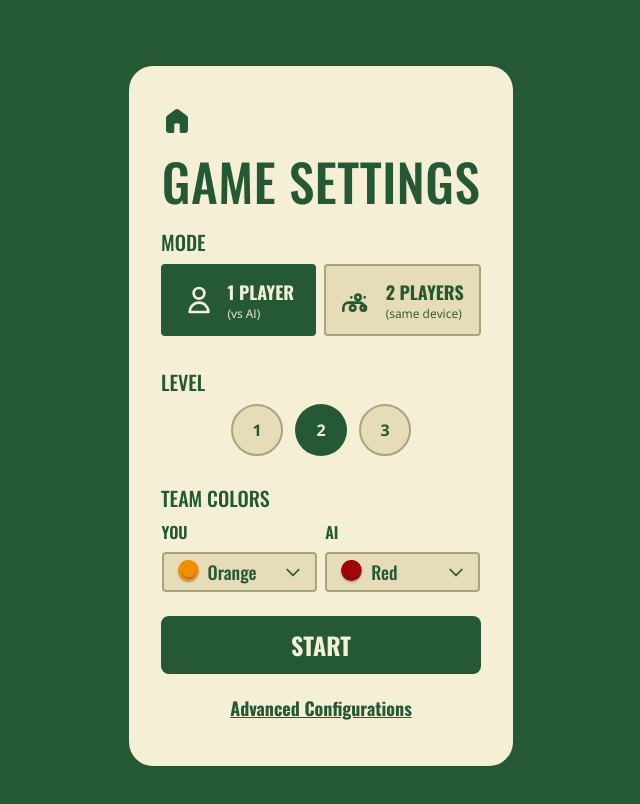
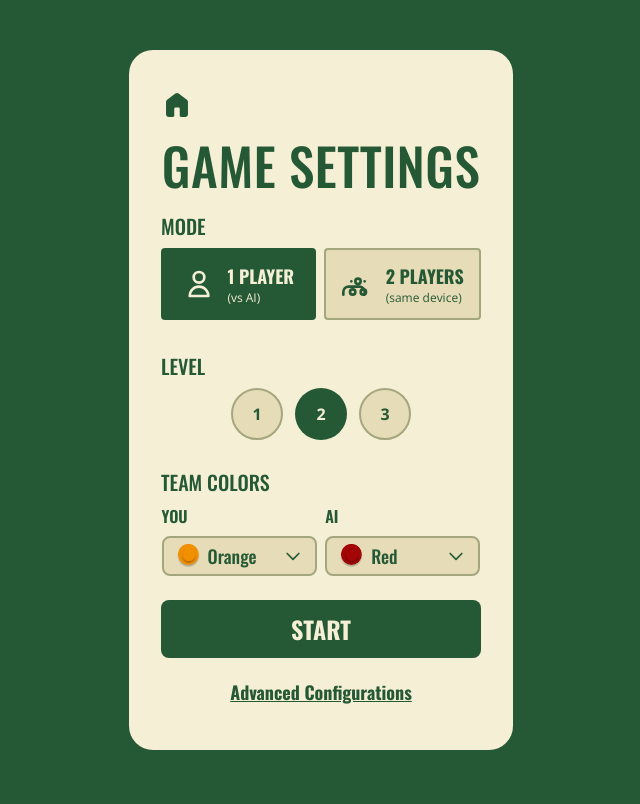
Before and after one commit to amparooliver/frontend-Mastergoal, a React (Vite) app: page / in a window 1280 px wide. Both pictures are taken after a click on the button "GET STARTED". Shown: the top 804 px of the page, without its empty margins (319-959 px from the left). Built offline with nearby package versions, Linux system fonts and the light colour scheme.

Commit message:
No scroll - Favicon

```diff
--- a/index.html
+++ b/index.html
@@ -2,7 +2,7 @@
 <html lang="en">
   <head>
     <meta charset="UTF-8" />
-    <link rel="icon" type="image/svg+xml" href="/vite.svg" />
+    <link rel="icon" type="image/svg+xml" href="/green-soccer-ball.svg" />
     <meta name="viewport" content="width=device-width, initial-scale=1.0" />
     <title>Mastergoal</title>
   </head>
--- a/src/App.jsx
+++ b/src/App.jsx
@@ -18,7 +18,7 @@ const ColorSelector = ({ label, selectedColor, setSelectedColor, options, blocke
 
       <button
         onClick={() => setIsOpen(!isOpen)}
-        className="flex items-center justify-between border border-[#A4A77E] border-2 rounded px-3 py-1 bg-[#E6DCB7] text-[#255935] font-oswald font-medium text-lg focus:outline-none w-[9.7rem]"
+        className="flex items-center justify-between border border-[#A4A77E] border-2 px-3 py-1 bg-[#E6DCB7] text-[#255935] font-oswald font-medium text-lg focus:outline-none w-[9.7rem]"
       >
         <img
           src={`/${capitalizeFirstLetter(selectedColor)}Chip.png`}
@@ -474,7 +474,7 @@ const App = () => {
   }
 
   return (
-    <div className="App min-h-screen w-full flex items-center justify-center bg-[#255935] p-4 select-none"> {/* Added classes here */}
+    <div className="App h-screen  w-full flex items-center justify-center bg-[#255935] p-4 select-none"> {/* Added classes here */}
       {/* Tailwind CSS CDN */}
       <script src="https://cdn.tailwindcss.com"></script>
       {/* Google Fonts - Oswald for titles, Open Sans for text */}
```
Also changed, not shown: public/green-soccer-ball.svg (added).
